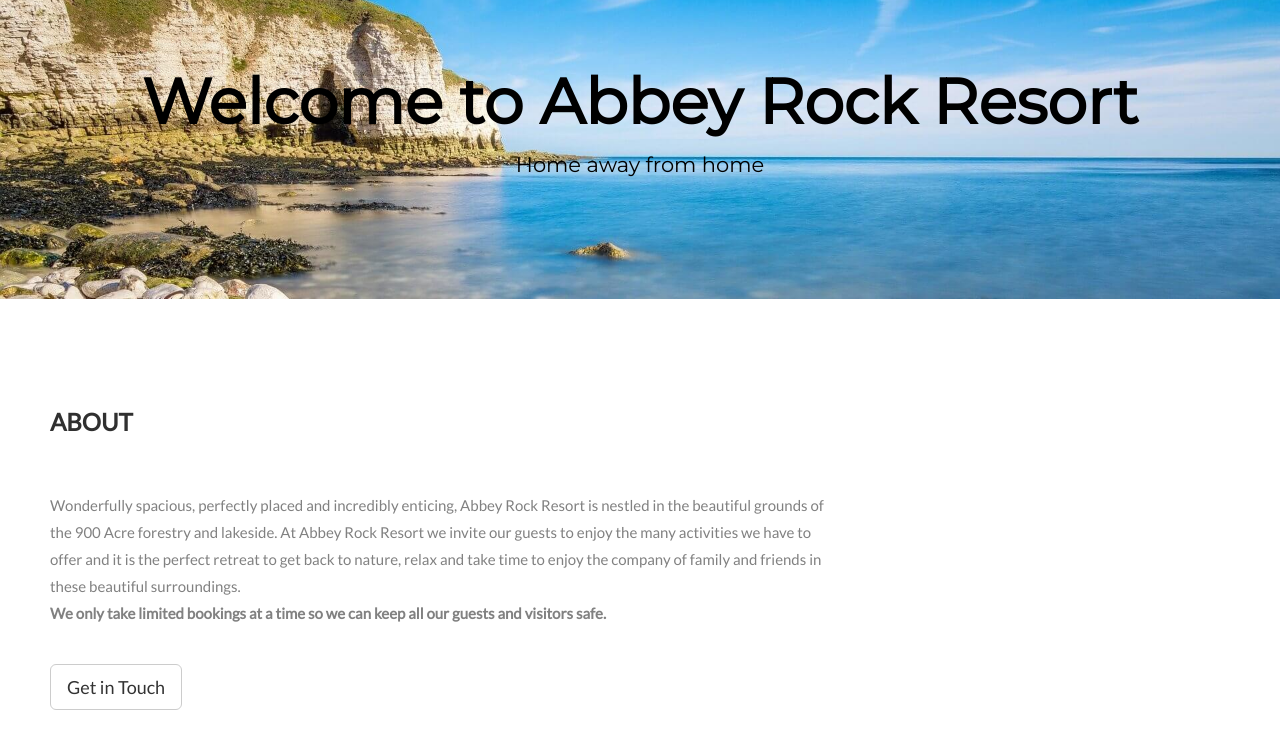
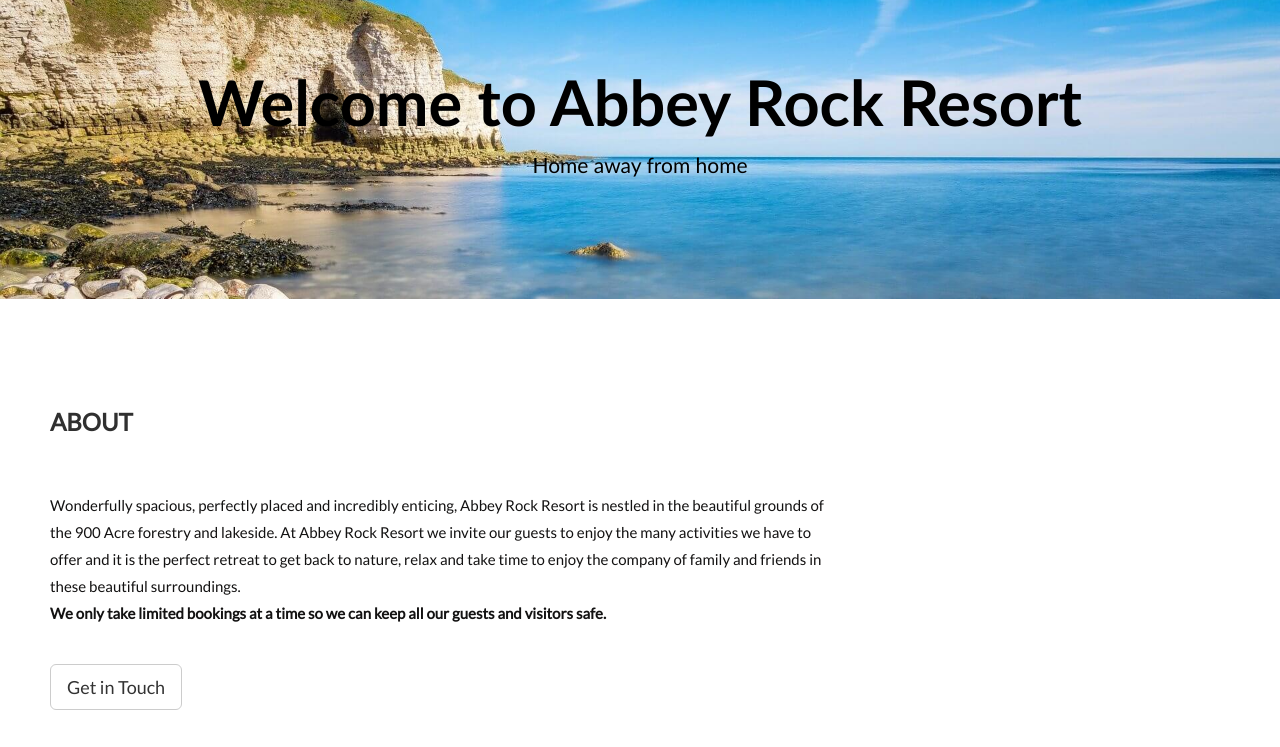
Before and after one commit to jay-o-sullivan/ms2Project, a plain HTML site: page index.html in a window 1280 px wide. Shown: the part 53-800 px from the top of the page. Drawn offline with nearby package versions, Linux system fonts and the light colour scheme.

Commit message:
changed colors and font

```diff
--- a/assets/css/style.css
+++ b/assets/css/style.css
@@ -1,7 +1,7 @@
 body{                                   /* styling for body   */
     font: 400 15px Lato, sans-serif;
     line-height: 1.8;
-    color: #818181;
+    color: #131212;
   }
   h2 {                                   /* styling for h2   */
     font-size: 24px;
@@ -22,7 +22,7 @@ body{                                   /* styling for body   */
     background-size: cover;
     color: rgb(0, 0, 0);
     padding: 100px 25px;
-    font-family: Montserrat, sans-serif;
+    font-family: 'Gill Sans', 'Gill Sans MT', 'Calibri', 'Trebuchet MS', sans-serif;
   }
   .container-fluid {                                             /* padding for container   */
     padding: 60px 50px;
@@ -48,6 +48,7 @@ body{                                   /* styling for body   */
     height: 100%;
     margin-bottom: 10px;
   }
+
   .carousel-control.right, .carousel-control.left {                       /* styling for the controls  */
     background-image: none;
     color: #f4511e;
@@ -98,7 +99,7 @@ body{                                   /* styling for body   */
     font-size: 32px;
   }
   .panel-footer h4 {
-    color: #aaa;
+    color: rgb(42, 42, 42);
     font-size: 14px;
   }
   .panel-footer .btn {
@@ -140,6 +141,7 @@ body{                                   /* styling for body   */
   background: #cff;
   border-radius: 20px;
 }
+
 [class^="animated-"],
 [class*=" animated-"] {
   animation-fill-mode: both;
```
